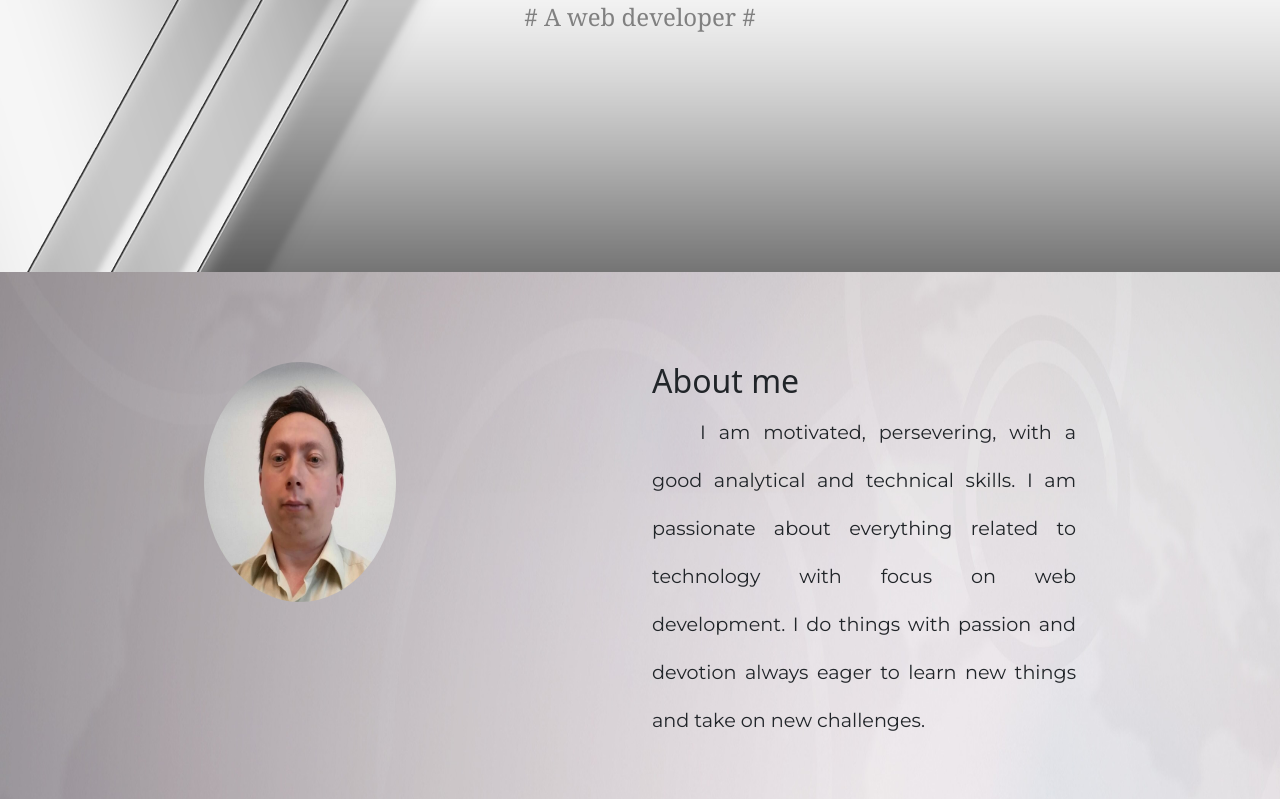
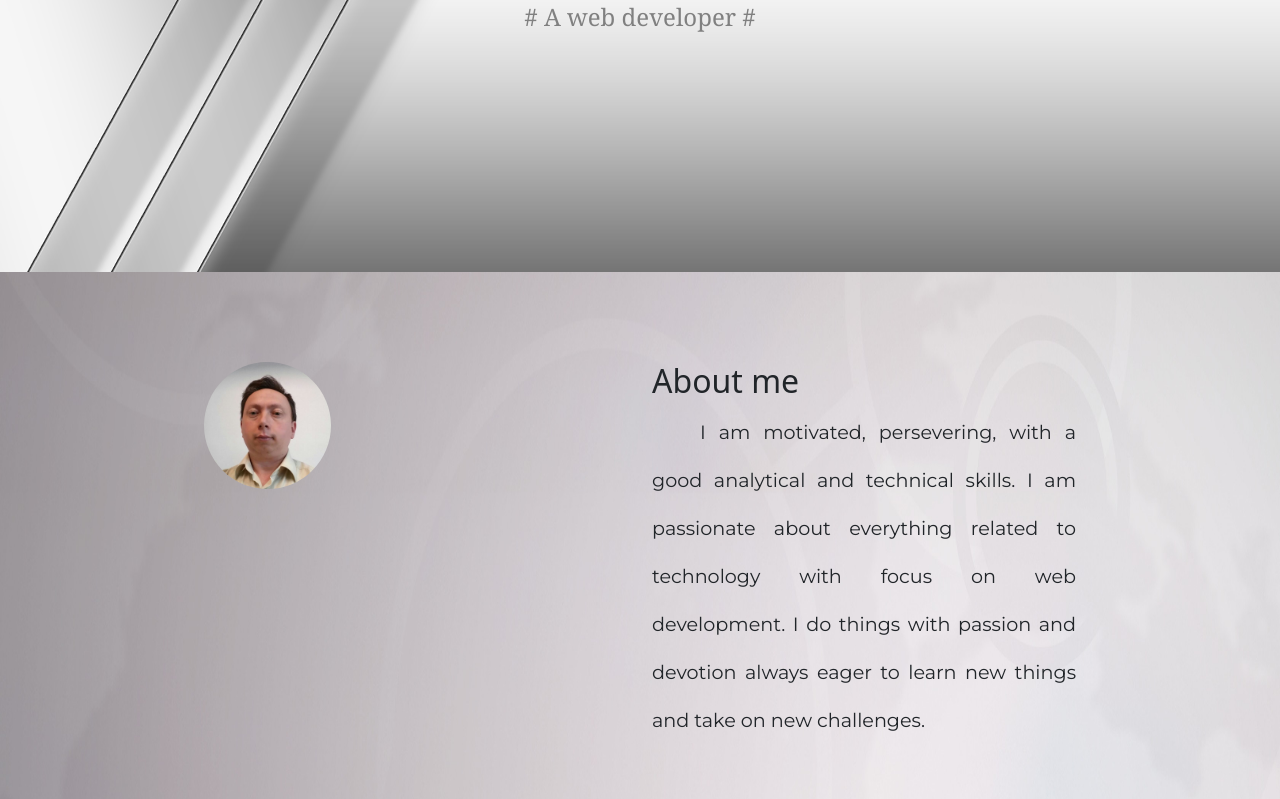
Before and after one commit to af1-tech/site, a plain HTML site: page index.html in a window 1280 px wide. Shown: the part 528-1327 px from the top of the page. Drawn offline with nearby package versions, Linux system fonts and the light colour scheme; a web font is replaced by a local one.

Commit message:
Add files via upload

```diff
--- a/css/styles.css
+++ b/css/styles.css
@@ -10,7 +10,7 @@ body{background-image: url('../img/about-bg.jpg');background-repeat: no-repeat;b
 
 /* About me Section */
 #about{padding: 7% 15%;}
-.me-pics {border-radius: 100%;height: 30vh;width: 15vw;}
+.me-pics {border-radius: 100%;height: auto;width: 30%;}
 .description{font-family: 'Montserrat', sans-serif;font-size: 1.2rem;line-height: 3rem;text-indent: 3rem;text-align:justify;}
 
 /* Projects Section */
@@ -60,10 +60,12 @@ body{background-image: url('../img/about-bg.jpg');background-repeat: no-repeat;b
 
 /* media queries */
 @media (min-width:576px),(orientation:portrait) {
+	.me-pics{margin-bottom: 7%;}
 	#knowledge{padding: 20% 15%;}
 	.image1{width: 25vw;}
 	.image2{width: 25vw;}
 	.image3{width: 25vw;}
+
 }
 
 @media (min-width:576px) and (orientation:landscape){
```
